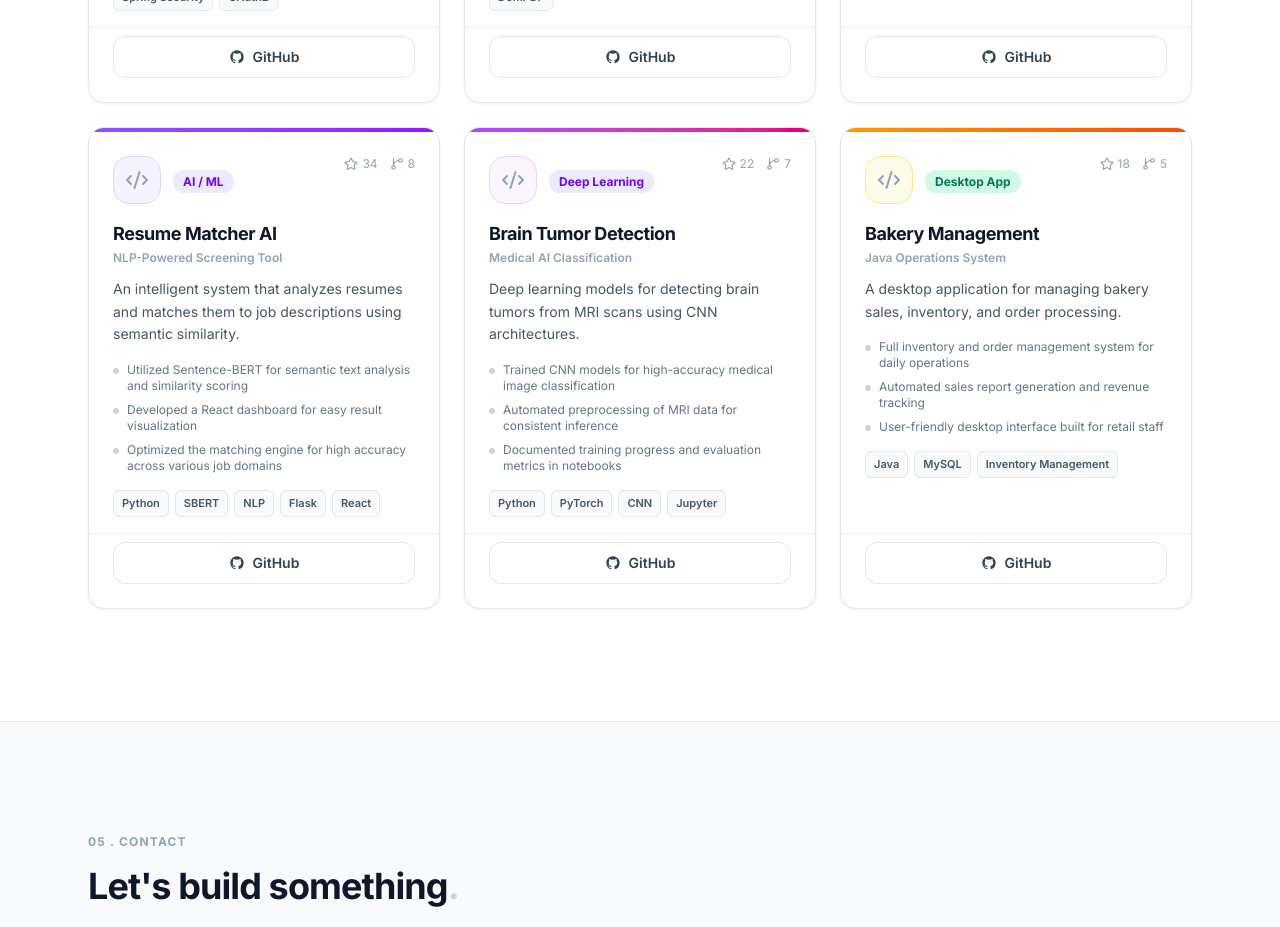
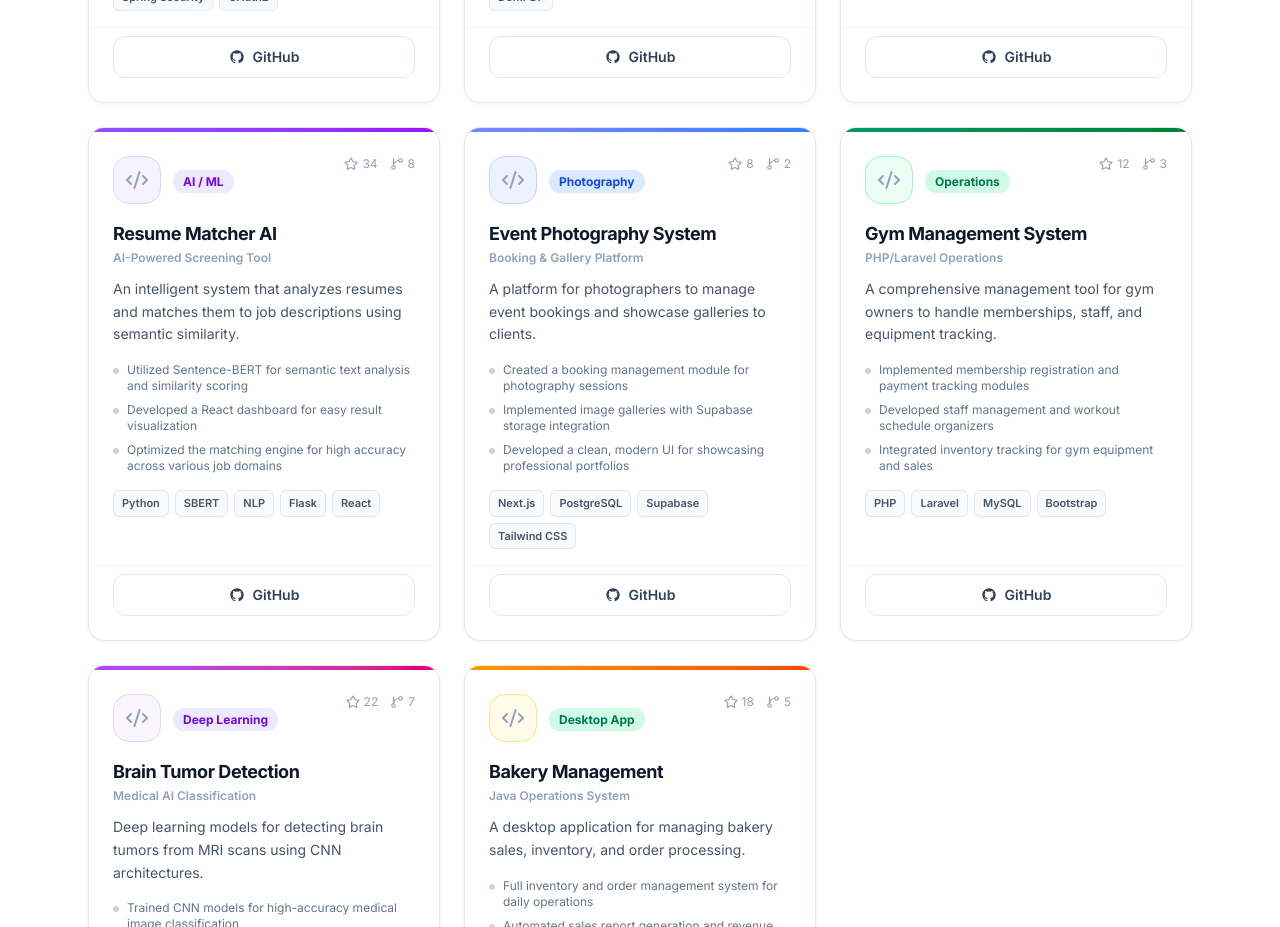
Before and after one commit to Laksopan23/laksopan, a React (Vite) app: page / in a window 1280 px wide. Shown: the part 4620-5547 px from the top of the page. Built offline with nearby package versions, Linux system fonts and the light colour scheme.

Commit message:
Data: Finalized projects with high-fidelity documentation and restored original lineup

```diff
--- a/src/data/portfolio.ts
+++ b/src/data/portfolio.ts
@@ -107,14 +107,14 @@ export const projects: Project[] = [
     ],
     stars: 51,
     forks: 12,
-    github: 'https://github.com/Laksopan23/appointment-booking-system',
+    github: 'https://github.com/Laksopan23/Appointment-Booking-System',
     demo: '#',
     accent: 'from-blue-500 to-cyan-600',
     accentLight: 'bg-blue-50 border-blue-200',
   },
   {
     title: 'Resume Matcher AI',
-    subtitle: 'NLP-Powered Screening Tool',
+    subtitle: 'AI-Powered Screening Tool',
     description:
       'An intelligent system that analyzes resumes and matches them to job descriptions using semantic similarity.',
     tags: ['Python', 'SBERT', 'NLP', 'Flask', 'React'],
@@ -127,10 +127,50 @@ export const projects: Project[] = [
     ],
     stars: 34,
     forks: 8,
-    github: 'https://github.com/Laksopan23/resume_matcher_ai',
+    github: 'https://github.com/Laksopan23/Resume-Matcher-AI',
     demo: '#',
     accent: 'from-violet-500 to-purple-600',
     accentLight: 'bg-violet-50 border-violet-200',
+  },
+  {
+    title: 'Event Photography System',
+    subtitle: 'Booking & Gallery Platform',
+    description:
+      'A platform for photographers to manage event bookings and showcase galleries to clients.',
+    tags: ['Next.js', 'PostgreSQL', 'Supabase', 'Tailwind CSS'],
+    highlight: 'Photography',
+    highlightColor: 'blue',
+    features: [
+      'Created a booking management module for photography sessions',
+      'Implemented image galleries with Supabase storage integration',
+      'Developed a clean, modern UI for showcasing professional portfolios',
+    ],
+    stars: 8,
+    forks: 2,
+    github: 'https://github.com/Laksopan23/Event-Photography-Management-System',
+    demo: '#',
+    accent: 'from-indigo-400 to-blue-500',
+    accentLight: 'bg-indigo-50 border-indigo-200',
+  },
+  {
+    title: 'Gym Management System',
+    subtitle: 'PHP/Laravel Operations',
+    description:
+      'A comprehensive management tool for gym owners to handle memberships, staff, and equipment tracking.',
+    tags: ['PHP', 'Laravel', 'MySQL', 'Bootstrap'],
+    highlight: 'Operations',
+    highlightColor: 'emerald',
+    features: [
+      'Implemented membership registration and payment tracking modules',
+      'Developed staff management and workout schedule organizers',
+      'Integrated inventory tracking for gym equipment and sales',
+    ],
+    stars: 12,
+    forks: 3,
+    github: 'https://github.com/Laksopan23/Gym-Management-System',
+    demo: '#',
+    accent: 'from-emerald-600 to-green-700',
+    accentLight: 'bg-emerald-50 border-emerald-200',
   },
   {
     title: 'Brain Tumor Detection',
```
